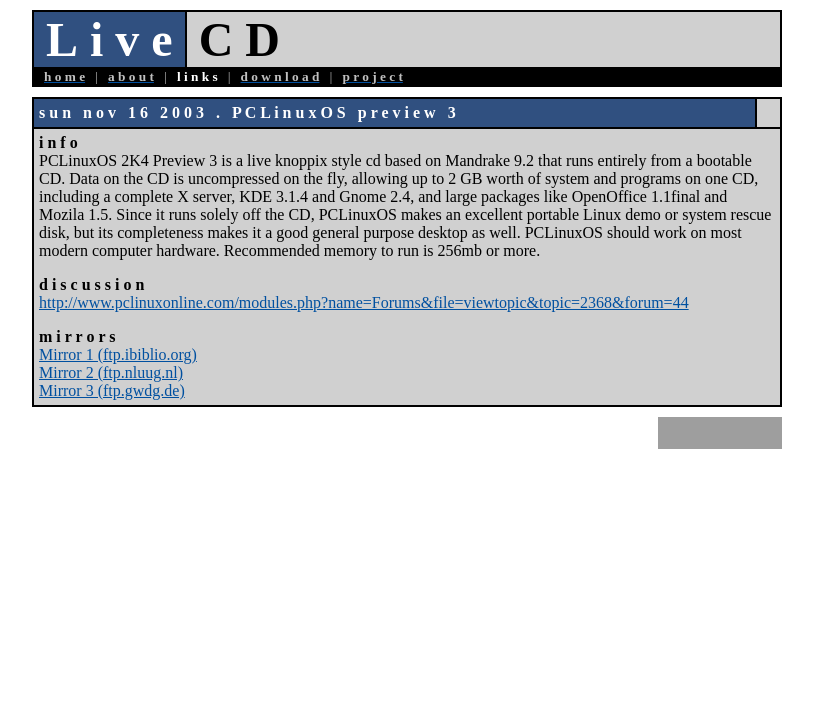
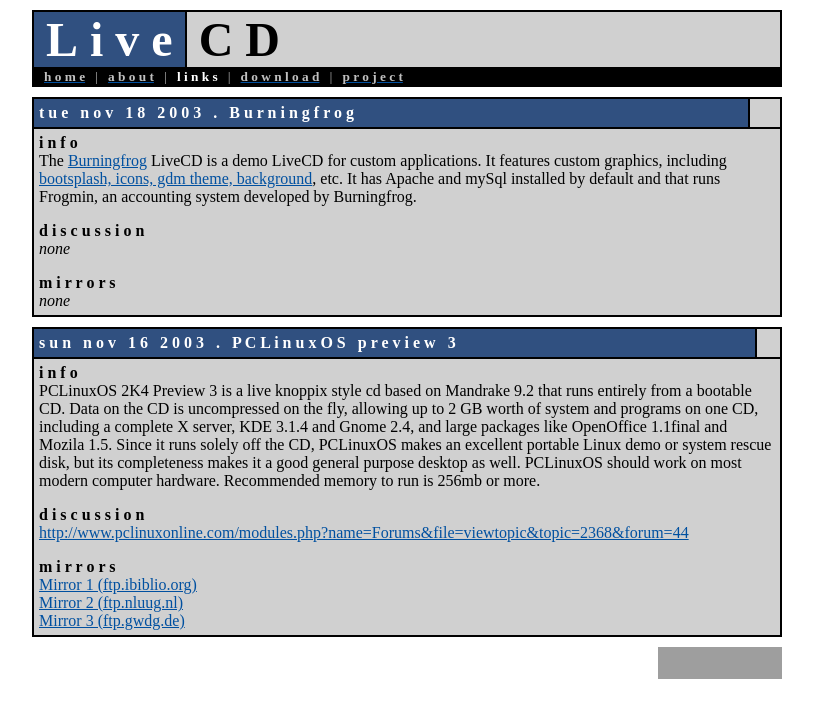
Before and after one commit to BackupTheBerlios/livecd, a PHP site: page /links.php in a window 1280 px wide. Shown: the top 718 px of the page, without its empty margins (233-1046 px from the left). Run offline with PHP 8.4, Linux system fonts and the light colour scheme; grey boxes are pictures that could not be loaded.

Commit message:
Added Burningfrom CD

```diff
--- a/livecd-www/links.php
+++ b/livecd-www/links.php
@@ -41,6 +41,26 @@
 			<tr><td bgcolor="#000000">
 				<table width=100% border=0 cellspacing=2 cellpadding=5 cols=2>
 					<tr><td bgcolor=#305080 nowrap>
+						<b><font color=#ffffff>t u e &nbsp; n o v &nbsp; 1 8 &nbsp; 2 0 0 3 &nbsp; . &nbsp; B u r n i n g f r o g &nbsp;</font></b>
+					</td>
+					<td bgcolor=#d0d0d0 nowrap>
+						<b>&nbsp;</b>
+					</td></tr>
+					<tr><td colspan=2 bgcolor=#d0d0d0>
+						<b>i n f o</b><br>
+						The <a href="http://www.burningfrog.be">Burningfrog</a> LiveCD is a demo LiveCD for custom applications. It features custom graphics, including <a href="http://burningfrog.mine.nu:8000/">bootsplash, icons, gdm theme, background</a>, etc. It has Apache and mySql installed by default and that runs Frogmin, an accounting system developed by Burningfrog.<p>
+						<b>d i s c u s s i o n</b><br>
+						<i>none</i><p>
+
+						<b>m i r r o r s</b><br>
+						<i>none</i>
+					</td></tr>
+				</table>
+			</td></tr>
+			<tr><td height="10"></td></tr>
+			<tr><td bgcolor="#000000">
+				<table width=100% border=0 cellspacing=2 cellpadding=5 cols=2>
+					<tr><td bgcolor=#305080 nowrap>
 						<b><font color=#ffffff>s u n &nbsp; n o v &nbsp; 1 6 &nbsp; 2 0 0 3 &nbsp; . &nbsp; P C L i n u x O S &nbsp; p r e v i e w &nbsp; 3 &nbsp;</font></b>
 					</td>
 					<td bgcolor=#d0d0d0 nowrap>
```
